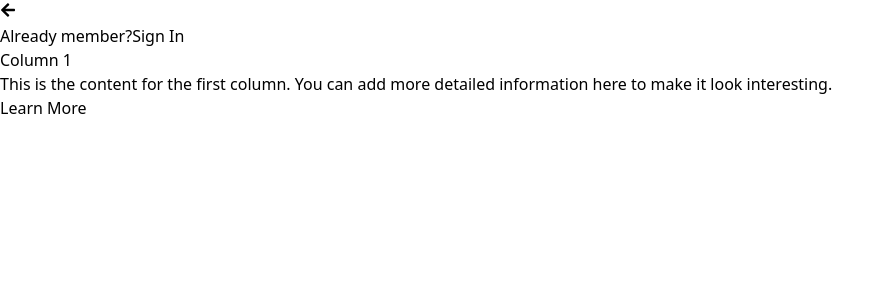
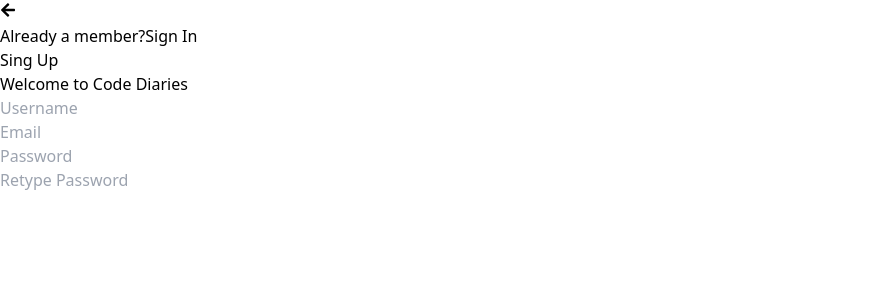
Before and after one commit to vijaykr338/CodeDiaries, a React (Vite) app: page / in a window 1280 px wide. Shown: the top 300 px of the page, without its empty margins (0-894 px from the left). Built offline with nearby package versions, Linux system fonts and the light colour scheme.

Commit message:
⭐ Refined Structure
Added Username, Email, Password fields
Added Headers

```diff
--- a/src/Components/SignUpSignIn.jsx
+++ b/src/Components/SignUpSignIn.jsx
@@ -4,27 +4,55 @@
 function SignUpSignIn() {
   return (
     <div className="grid grid-cols-2 p-8 bg-gray-100 min-h-screen">
-      <div className="bg-white p-6 shadow-lg hover:shadow-xl transition-shadow duration-300">
-      <div className="relative flex items-center justify-between p-4">
+      <div className="bg-white px-12 py-6 shadow-lg hover:shadow-xl transition-shadow duration-300">
+        <div className="relative flex justify-left p-4">
           <button className="flex items-center text-gray-700 hover:text-gray-900">
             <FaArrowLeft className="mr-2" />
           </button>
-          <div>
-            <span className="text-gray-600">Already member?</span>
+          <div className='w-1/2 items-right text-right pt-0.5 ml-72'>
+            <span className="text-gray-600 ">Already a member?</span>
             <a href="#" className="text-blue-600 hover:underline ml-2">
               Sign In
             </a>
           </div>
         </div>
-        <h2 className="text-2xl font-bold text-blue-600 mb-4">Column 1</h2>
-        <p className="text-gray-700">
-          This is the content for the first column. You can add more detailed information here to make it look interesting.
-        </p>
-        <button className="mt-4 bg-blue-500 text-white px-4 py-2 rounded hover:bg-blue-600 transition-colors duration-300">
-          Learn More
-        </button>
+        <div className='ml-4 mt-5'>
+          <div className='w-full flex flex-col'>
+            <h3 className='text-2x1 font-semibold mb-4 text-4xl'>Sing Up</h3>
+            <p className='text-gray-600 text-sm'>Welcome to Code Diaries</p>
+          </div>
+
+          <div className='w-full flex flex-col'>
+            <input
+              type="text"
+              placeholder='Username'
+              className='w-full mt-7 text-black border-b border-black outline-none focus:outline-none py-4'/>
+          </div>
+          <div className='w-full flex flex-col'>
+            <input
+              type="email"
+              placeholder='Email'
+              className='w-full text-black border-b border-black outline-none focus:outline-none py-4'/>
+          </div>
+          <div className='grid grid-cols-2 gap-x-4'>
+            <div className='w-full flex flex-col'>
+              <input
+                type="password"
+                placeholder='Password'
+                className='w-full text-black border-b border-black outline-none focus:outline-none py-4'/>
+            </div>
+            <div className='w-full flex flex-col'>
+              <input
+                type="password"
+                placeholder='Retype Password'
+                className='w-full text-black border-b border-black outline-none focus:outline-none py-4'/>
+            </div>
+          </div>
+        </div>
+
+
       </div>
-        <div className="bg-white pt-8 pb-8 pr-40 shadow-lg hover:shadow-xl transition-shadow duration-300">
+      <div className="bg-white pt-8 pb-8 pr-40 bg-zinc-300">
       </div>
     </div>
   )
```
